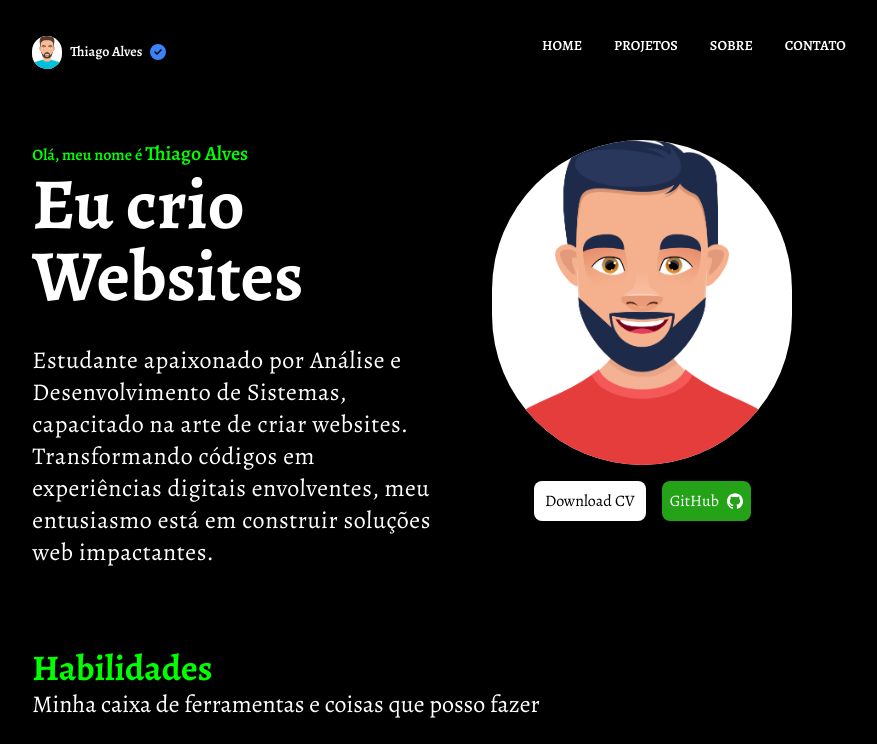
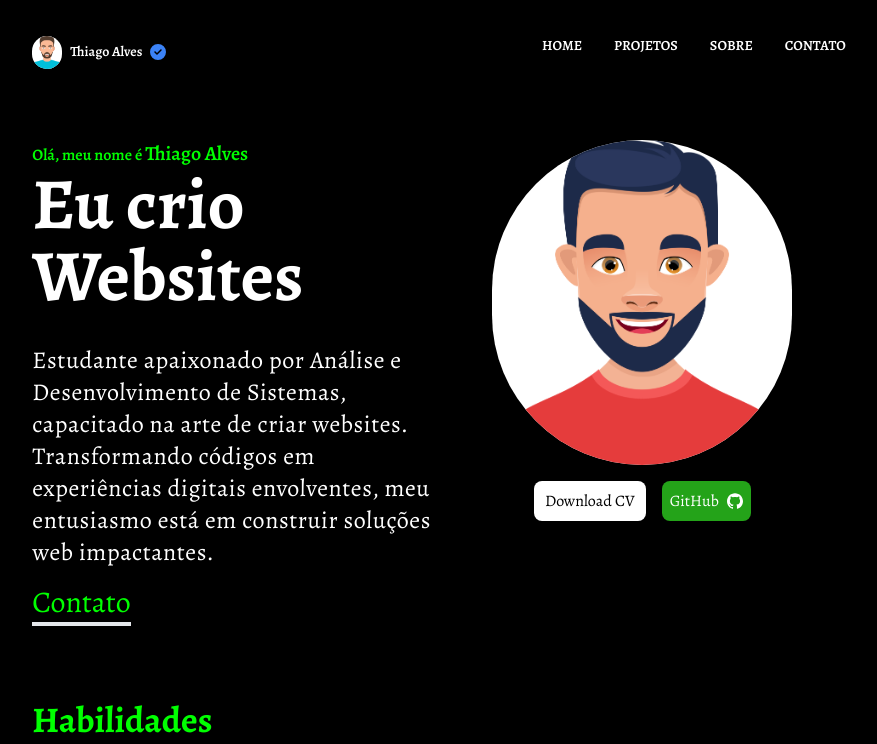
Before and after one commit to Thiago87dev/portifolio, a Next.js app: page / in a window 1280 px wide. Shown: the top 744 px of the page, without its empty margins (201-1078 px from the left). Built offline with nearby package versions, Linux system fonts and the light colour scheme.

Commit message:
contact in home

```diff
--- a/src/pages/index.tsx
+++ b/src/pages/index.tsx
@@ -68,12 +68,13 @@ export default function Home() {
           <h2 className="text-colorWhite text-5xl md:text-7xl font-bold">
             Eu crio Websites
           </h2>
-          <p className="text-colorWhite mt-8 text-2xl tracking-wide ">
+          <p className="text-colorWhite mt-8 text-2xl tracking-wide mb-4">
             Estudante apaixonado por Análise e Desenvolvimento de Sistemas,
             capacitado na arte de criar websites. Transformando códigos em
             experiências digitais envolventes, meu entusiasmo está em construir
             soluções web impactantes.
           </p>
+          <Link className="text-colorPrimary text-3xl border-b-4 hover:rounded-lg hover:text-colorThird hover:bg-colorWhite " href="/contact">Contato</Link>
         </div>
         <div className="md:w-1/2 flex flex-col items-center gap-4">
           <Image
```
